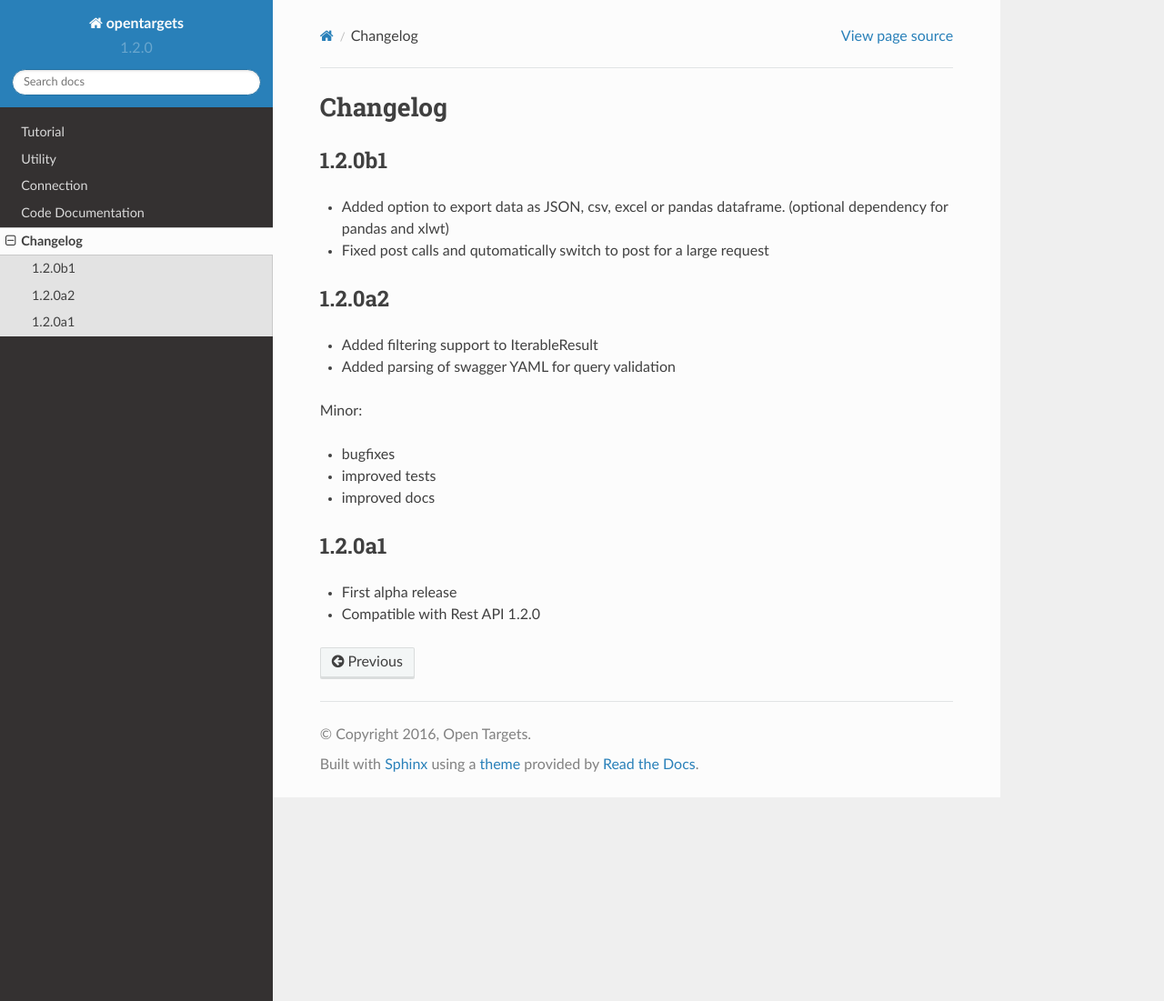
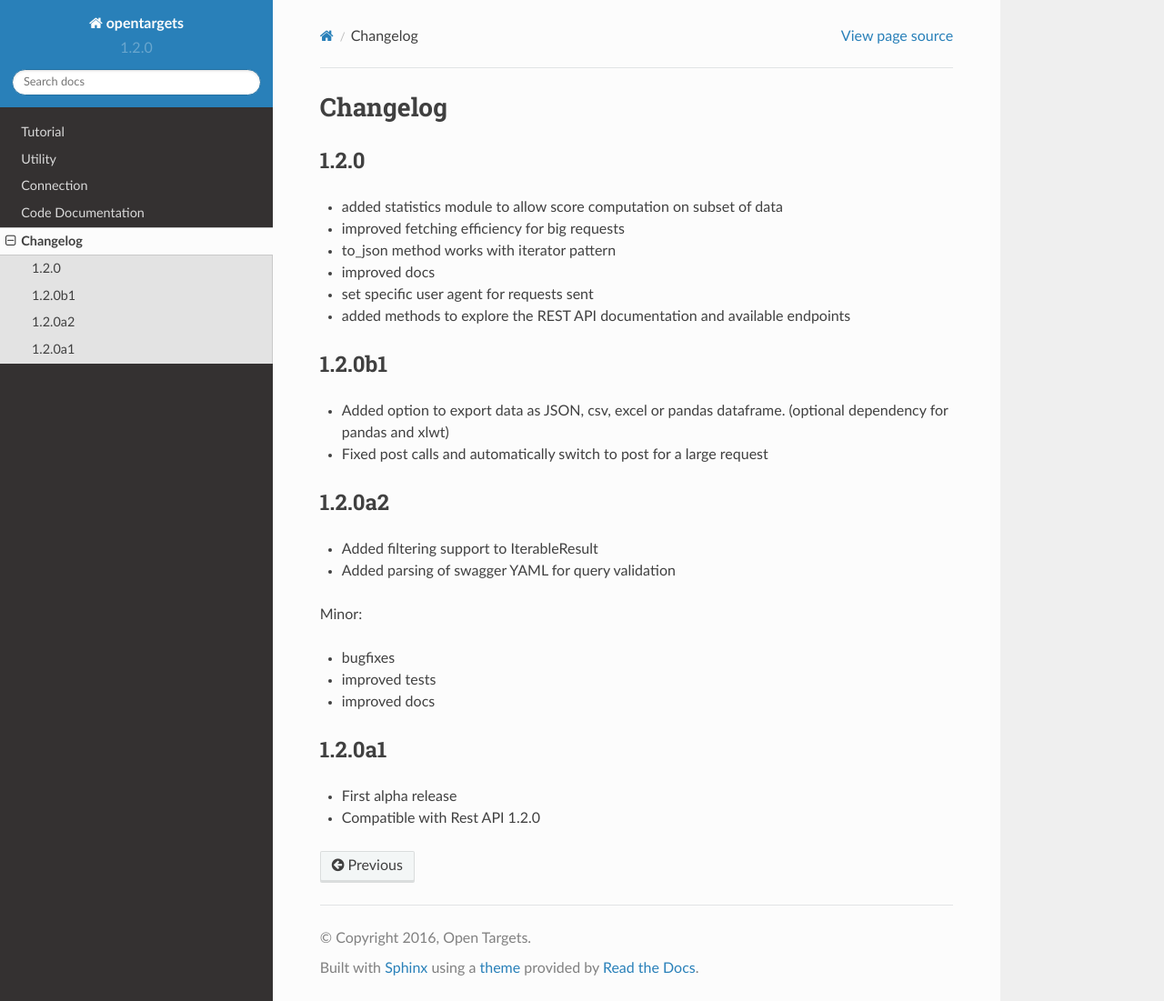
Before and after one commit to opentargets-archive/opentargets-py, a Sphinx documentation site: the page built from docs/source/history.rst, in a window 1280 px wide and 1101 px high. Shown: the whole window at 91% size. Built offline with Sphinx 7.4.7 and the Read the Docs theme 2.0.0, drawn with Linux system fonts in a browser that asks for light colours.

Commit message:
upped version and updated history

```diff
--- a/docs/source/history.rst
+++ b/docs/source/history.rst
@@ -3,16 +3,25 @@
 Changelog
 =========
 
+1.2.0
+-----
+- added statistics module to allow score computation on subset of data
+- improved fetching efficiency for big requests
+- to_json method works with iterator pattern
+- improved docs
+- set specific user agent for requests sent
+- added methods to explore the REST API documentation and available endpoints
+
 1.2.0b1
----------------------
+-------
 
 - Added option to export data as JSON, csv, excel or pandas dataframe. (optional dependency for pandas and xlwt)
-- Fixed post calls and qutomatically switch to post for a large request
+- Fixed post calls and automatically switch to post for a large request
 
 
 
 1.2.0a2
----------------------
+-------
 
 - Added filtering support to IterableResult
 - Added parsing of swagger YAML for query validation
@@ -24,7 +33,7 @@ Minor:
 - improved docs
 
 1.2.0a1
----------------------
+-------
 
 - First alpha release
 - Compatible with Rest API 1.2.0
--- a/setup.py
+++ b/setup.py
@@ -3,7 +3,7 @@
 from distutils.core import setup
 
 setup(name='opentargets',
-      version='1.2.0b2',
+      version='1.2.0',
       description='Client for Open Targets REST API at targetvalidation.org',
       author='Andrea Pierleoni',
       author_email='andreap@ebi.ac.uk',
```
